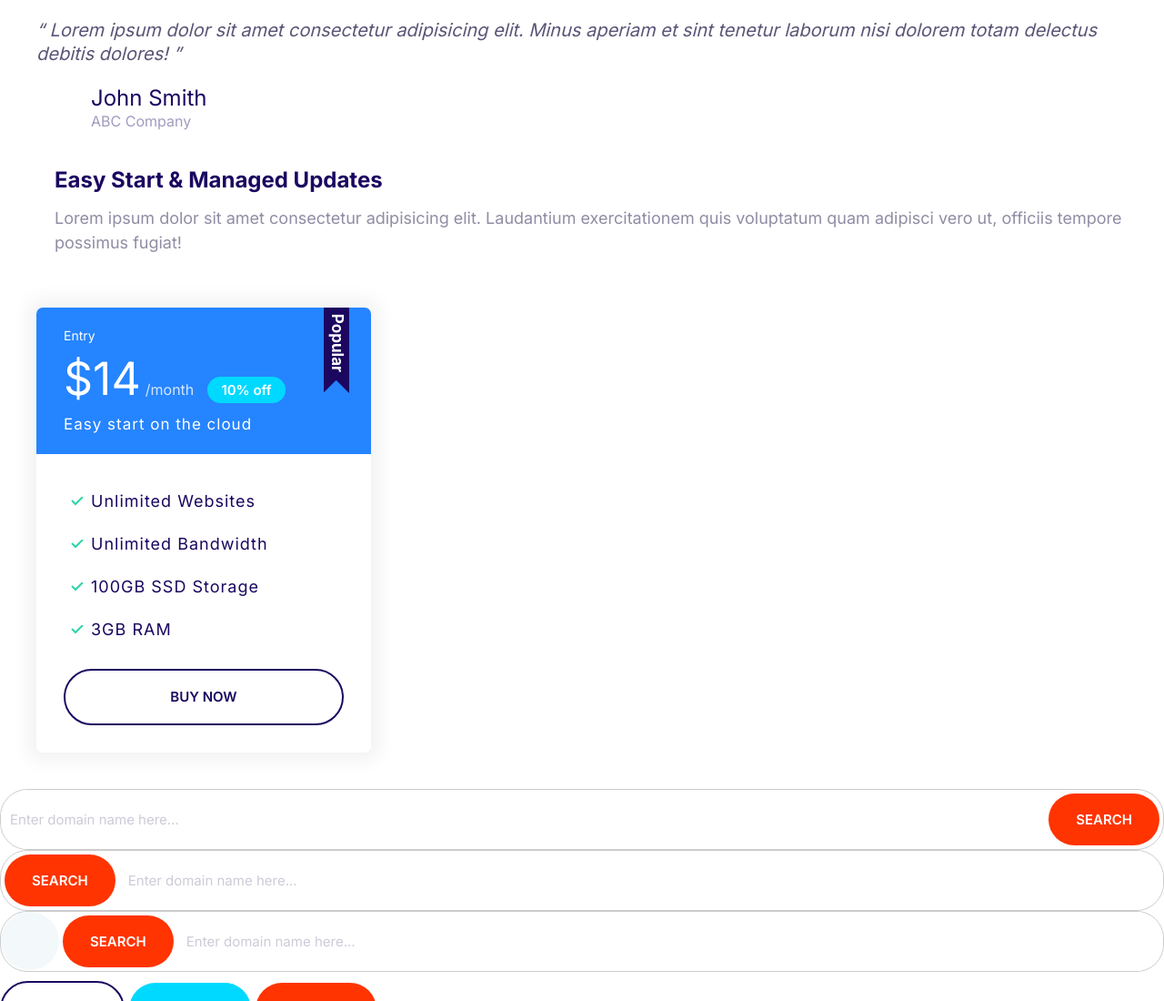
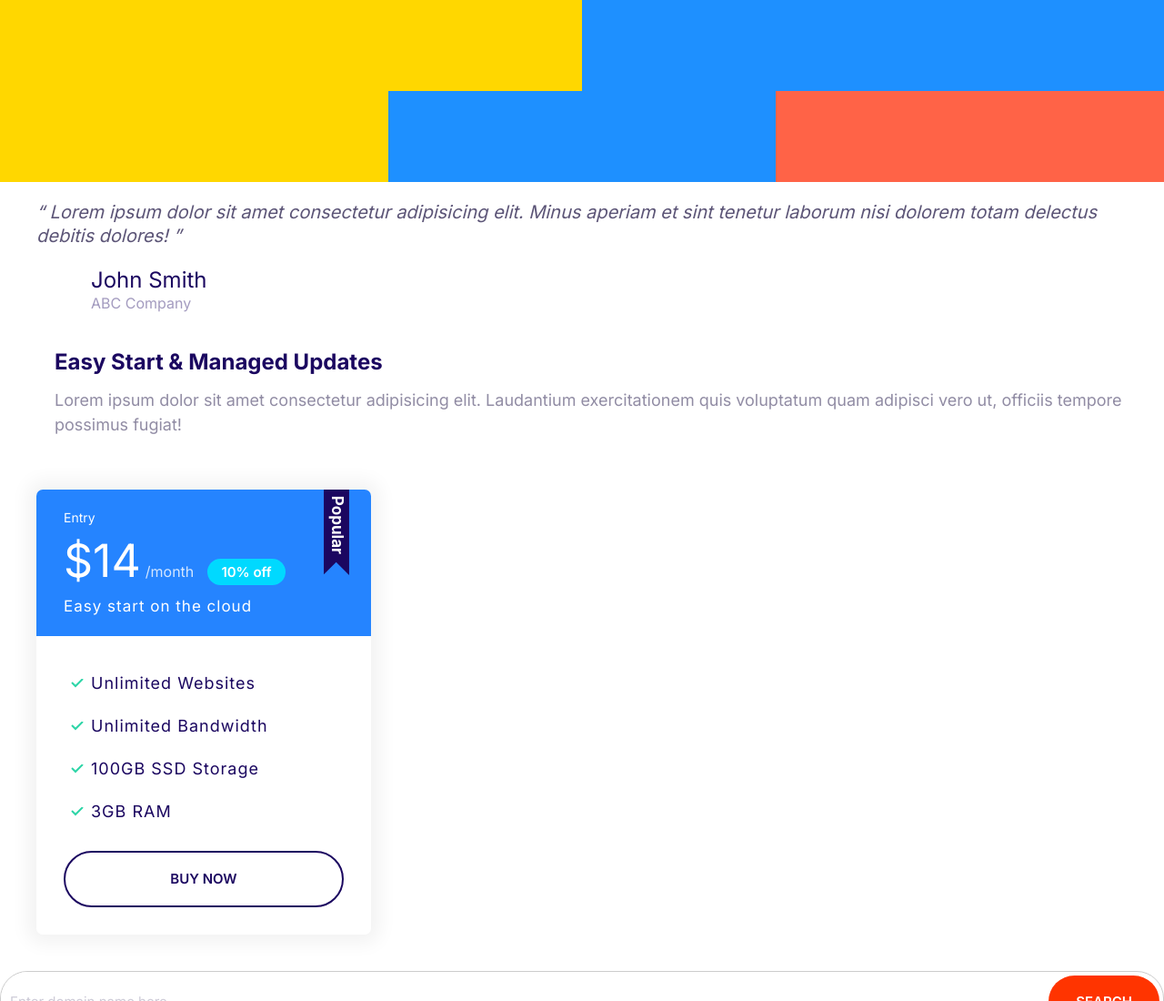
Before and after one commit to mallikgarjuna/moshify, a plain HTML site: page index.html in a window 1280 px wide. Shown: the top 1100 px of the page at 91% size. Drawn offline with Linux system fonts and the light colour scheme.

Commit message:
Build the Grid component.

```diff
--- a/css/styles.css
+++ b/css/styles.css
@@ -439,3 +439,22 @@ write css */
         font-size: 1.6rem;
     }
 }
+
+/* Grids */
+
+.grid {
+    display: grid;
+}
+
+@media screen and (min-width: 768px) {
+    .grid--1x2 {
+        /* grid-template-columns: 1fr 1fr; */
+        grid-template-columns: repeat(2, 1fr);
+    }
+}
+
+@media screen and (min-width: 1024px) {
+    .grid--1x3 {
+        grid-template-columns: repeat(3, 1fr);
+    }
+}
--- a/index.html
+++ b/index.html
@@ -14,6 +14,17 @@
     <link rel="stylesheet" href="css/styles.css" />
   </head>
   <body>
+    <!-- Grid component -->
+    <div class="grid grid--1x2">
+      <div style="height: 100px; background: gold"></div>
+      <div style="height: 100px; background: dodgerblue"></div>
+    </div>
+    <div class="grid grid--1x3">
+      <div style="height: 100px; background: gold"></div>
+      <div style="height: 100px; background: dodgerblue"></div>
+      <div style="height: 100px; background: tomato"></div>
+    </div>
+
     <!-- Quote component -->
     <blockquote class="quote">
       <p class="quote__text">
```
Also changed, not shown: components/grid.html (added, +10 -0 lines).
